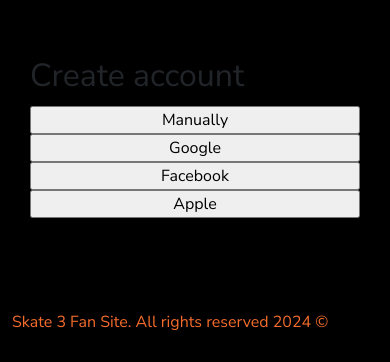
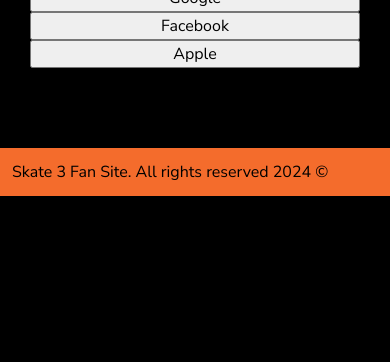
Before and after one commit to lautaroscotto/skate3fansite-coderhouse, a website: page pages/login.html in a window 390 px wide. Shown: the part 715-1077 px from the top of the page. After the commit the page ends 911 px from the top, so only its background shows below. Drawn offline with nearby package versions, Linux system fonts and the light colour scheme.

Commit message:
Mejora de footer

```diff
--- a/pages/login.html
+++ b/pages/login.html
@@ -56,9 +56,7 @@
 
         </main>
         <footer>
-            <div class="rights">
                 <p>Skate 3 Fan Site. All rights reserved 2024 ©</p>
-            </div>
         </footer>
         <script src="https://cdn.jsdelivr.net/npm/bootstrap@5.3.3/dist/js/bootstrap.bundle.min.js" integrity="sha384-YvpcrYf0tY3lHB60NNkmXc5s9fDVZLESaAA55NDzOxhy9GkcIdslK1eN7N6jIeHz" crossorigin="anonymous"></script>
     </body>
--- a/scss/layout/footer.scss
+++ b/scss/layout/footer.scss
@@ -5,8 +5,8 @@
     background-color: map-get($colors, terciario);
     width: 100%;
     padding: 12px;
-    @include media-query-mobile(){
-        background-color: map-get($colors, primario);
-        color: map-get($colors, terciario);
+    p{
+        margin-bottom: 0;
+        color: map-get($colors, primario);
     }
 }
--- a/scss/pages/index.scss
+++ b/scss/pages/index.scss
@@ -132,7 +132,7 @@
         background-image: none;
         padding: 40px;
         height: auto;
-        background-color: #f46c2c;
+        background-color: map-get($colors, primario);
     }
     h2{
         text-align: center;
--- a/scss/pages/login.scss
+++ b/scss/pages/login.scss
@@ -1,7 +1,6 @@
 #logCreate{
     display: flex;
     margin-bottom: 50px;
-    margin-top: 150px;
     @include media-query-mobile(){
         display: flex;
         flex-direction: column;
@@ -15,6 +14,7 @@
         h2{
             margin-bottom: 10px;
             font-size: 32px;
+            color: map-get($colors, terciario);
         }
     }
     .create-account{
@@ -26,6 +26,7 @@
         h2{
             margin-bottom: 10px;
             font-size: 32px;
+            color: map-get($colors, terciario);
         }
     }
 }
--- a/scss/pages/spots.scss
+++ b/scss/pages/spots.scss
@@ -44,6 +44,7 @@
 }
 
 #spotsIndustrial{
+    background-color: map-get($colors, terciario);
     display: grid;
     grid-template-columns: repeat(2, 50%);
     grid-template-rows: 300px 70px;
@@ -68,14 +69,14 @@
         font-size: map-get($font-sizes, subtitle-sm);
         text-align: center;
         margin-left: 40px;
-        color: map-get($colors, secundario);
+        color: map-get($colors, primario);
         @include media-query-mobile(){
             margin-left: 0;
             margin-top: 20px;
         }
     }
     p{
-        color: map-get($colors, secundario);
+        color: map-get($colors, primario);
         grid-area: paragraph;
         text-align: center;
         padding: 10px;
@@ -83,7 +84,6 @@
 }
 
 #spotsDowntown{
-    background-color: map-get($colors, terciario);
     display: grid;
     grid-template-columns: repeat(2, 50%);
     grid-template-rows: 100px 500px;
@@ -105,7 +105,7 @@
         }
     }
     h2{
-        color: map-get($colors, primario);
+        color: map-get($colors, secundario);
         padding: 30px;
         grid-area: title;
         font-size: map-get($font-sizes, subtitle-sm);
@@ -116,7 +116,7 @@
         }
     }
     p{
-        color: map-get($colors, primario);
+        color: map-get($colors, secundario);
         grid-area: paragraph;
         text-align: center;
         padding: 10px;
```
Also changed, not shown: pages/about-us.html (+0 -2 lines), pages/challenges.html (+0 -2 lines), pages/spots.html (+0 -2 lines), css/main.css, 1 other file.
